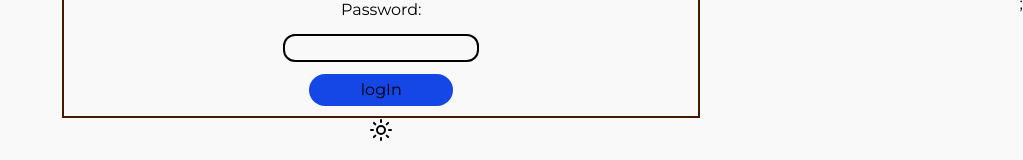
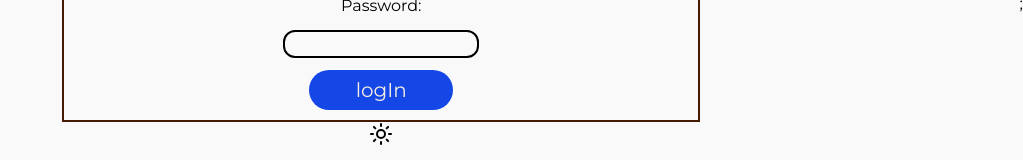
Before and after one commit to LucasAPessoa/CashierApp, a React (Vite) app in the folder frontend/: page / in a window 1280 px wide. Shown: the part 396-556 px from the top of the page, without its empty margins (257-1280 px from the left). Built offline with nearby package versions, Linux system fonts and the light colour scheme.

Commit message:
Update FormButton styling for improved appearance and accessibility

```diff
--- a/frontend/src/components/buttons/FormButton.tsx
+++ b/frontend/src/components/buttons/FormButton.tsx
@@ -11,7 +11,7 @@ function FormButton({
 }) {
     return (
         <button
-            className="text-textPrimary h-8 w-36 rounded-2xl bg-blue-700"
+            className="text-btnTextPrimary h-10 w-36 rounded-full bg-blue-700 text-xl"
             formMethod={method}
             onClick={onClickFunc}
         >
```
